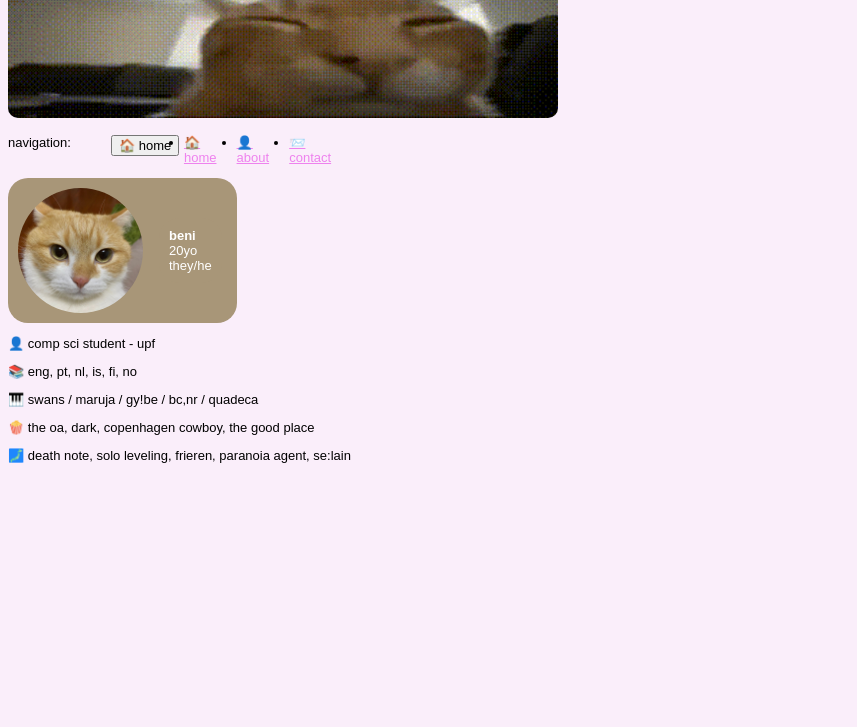
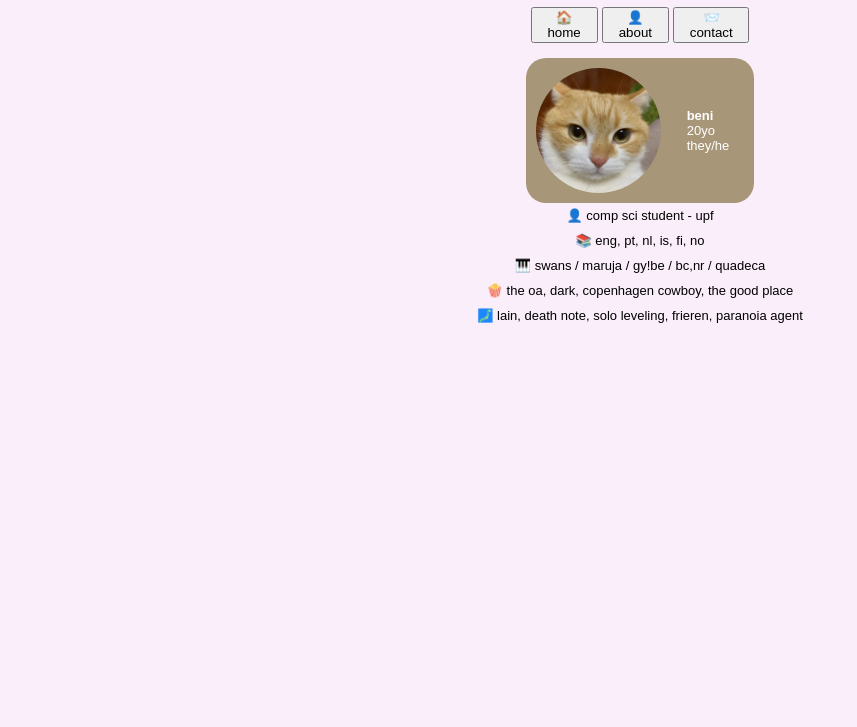
Before and after one commit to benidot/weblab, a plain HTML site: page about.html in a window 1280 px wide. Shown: the part 73-800 px from the top of the page, without its empty margins (0-857 px from the left). Drawn offline with Linux system fonts and the light colour scheme.

Commit message:
more styling + buttons

```diff
--- a/about.html
+++ b/about.html
@@ -18,21 +18,23 @@
 <body>
 
     <header>
-        <img src="./img/banner.gif" alt="banner" width="550px" style="border-radius: 10px;">
-        <nav style="display: flex;">
-            <p>navigation:</p>
-            <ul style="display: flex; gap: 2%;">
+        <h1 style="display: flex; justify-content: center;">about</h1>
+        <nav style="display: flex; flex-direction: column; align-items: center;">
+        <li style="display: flex; gap: 2%;">
                 <form action="./index.html">
-                    <input type="button" value="🏠 home">
+                    <button type="submit" value="homeButton">🏠 home</button>
                 </form>
-                <li><a href="./index.html">🏠 home</a></li>
-                <li><a href="./about.html">👤 about</a></li>
-                <li><a href="./contact.html">📨 contact</a></li>
-            </ul>
+                <form action="./about.html">
+                    <button type="submit" value="aboutButton">👤 about</button>
+                </form>
+                <form action="./contact.html">
+                    <button type="submit" value="contactButton">📨 contact</button>
+            </form>
+        </li>
         </nav>
     </header>
 
-    <main>
+    <main style="display: flex; align-items: center; flex-direction: column; padding-top: 15px;">
 
         <div style="display: flex; gap: 1em; align-items:center; padding-right: 15px;">
             <img src="./img/pfp.jpg" alt="pfp" width="125px" style="border-radius: 50%;">
@@ -46,7 +48,7 @@
         <p>📚 eng, pt, nl, is, fi, no</p>
         <p>🎹 swans / maruja / gy!be / bc,nr / quadeca</p>
         <p>🍿 the oa, dark, copenhagen cowboy, the good place</p>
-        <p>🗾 death note, solo leveling, frieren, paranoia agent, se:lain</p>
+        <p>🗾 lain, death note, solo leveling, frieren, paranoia agent</p>
         <!-- type can be email and date too -->
     </main>
 
--- a/css/main.css
+++ b/css/main.css
@@ -1,3 +1,7 @@
+* {
+    box-sizing: border-box;
+}
+
 div {
     background-color: #A89678;
     width: fit-content;
@@ -26,3 +30,7 @@ body {
 p, fieldset, nav, form, input, label {
     font-size: small;
 }
+
+p {
+    margin: 5px;
+}
```
Also changed, not shown: contact.html (+13 -7 lines), index.html (+13 -7 lines).
